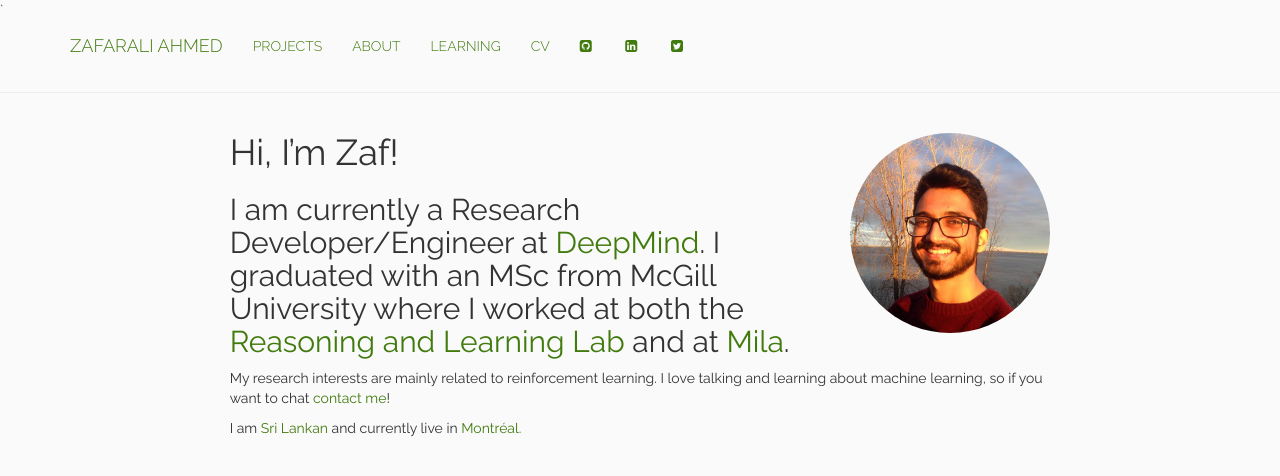
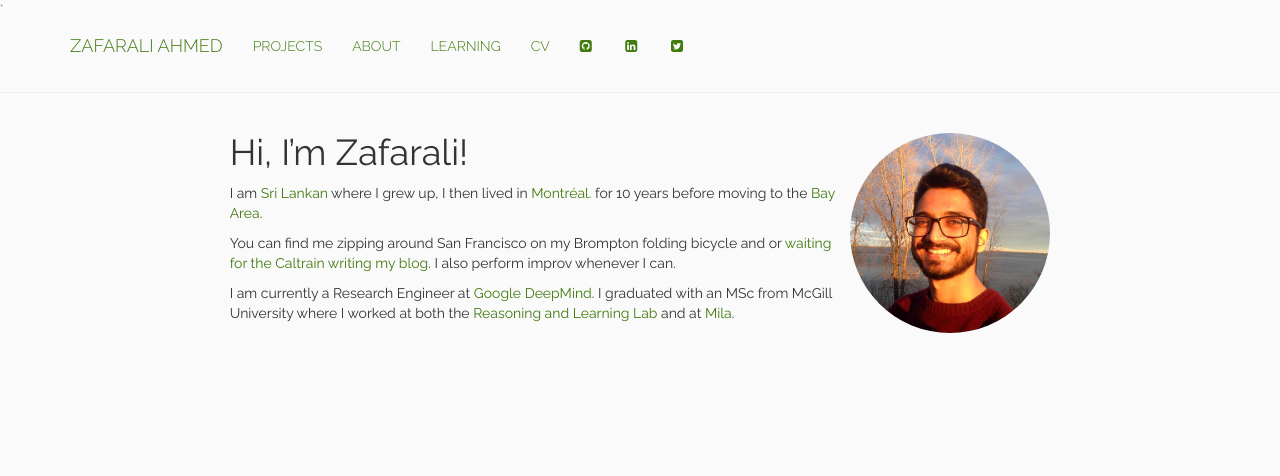
Before and after one commit to zafarali/zafarali.github.io, a Jekyll site: the page built from about.md, in a window 1280 px wide. Shown: the top 476 px of the page. Built offline with Jekyll 4.4.1, drawn with Linux system fonts in a browser that asks for light colours; nearby versions of some CDN libraries; our own code applies the rules of GitHub Pages for plain Markdown files.

Commit message:
Update about.md

```diff
--- a/about.md
+++ b/about.md
@@ -4,10 +4,10 @@ path: /about
 url: index.html
 
 ---
-# Hi, I'm Zaf!
+# Hi, I'm Zafarali!
 
-## I am currently a Research Developer/Engineer at [DeepMind](http://www.deepmind.com). I graduated with an MSc from McGill University where I worked at both the [Reasoning and Learning Lab](http://rl.cs.mcgill.ca/) and at [Mila](https://mila.quebec/).
+I am [Sri Lankan](https://www.google.ca/maps/place/Sri+Lanka) where I grew up, I then lived in [Montr&eacute;al.](https://www.google.ca/maps/place/Montreal,+QC/) for 10 years before moving to the [Bay Area](https://maps.app.goo.gl/nXUW5ipsvLH41of6A).
 
-My research interests are mainly related to reinforcement learning. I love talking and learning about machine learning, so if you want to chat [contact me](http://www.twitter.com/zafarali)!
+You can find me zipping around San Francisco on my Brompton folding bicycle and or [waiting for the Caltrain writing my blog](https://writing.zafarali.me/baybybrompton). I also perform improv whenever I can.
 
-I am [Sri Lankan](https://www.google.ca/maps/place/Sri+Lanka) and currently live in [Montr&eacute;al.](https://www.google.ca/maps/place/Montreal,+QC/)
+I am currently a Research Engineer at [Google DeepMind](http://www.deepmind.com). I graduated with an MSc from McGill University where I worked at both the [Reasoning and Learning Lab](http://rl.cs.mcgill.ca/) and at [Mila](https://mila.quebec/).
```
